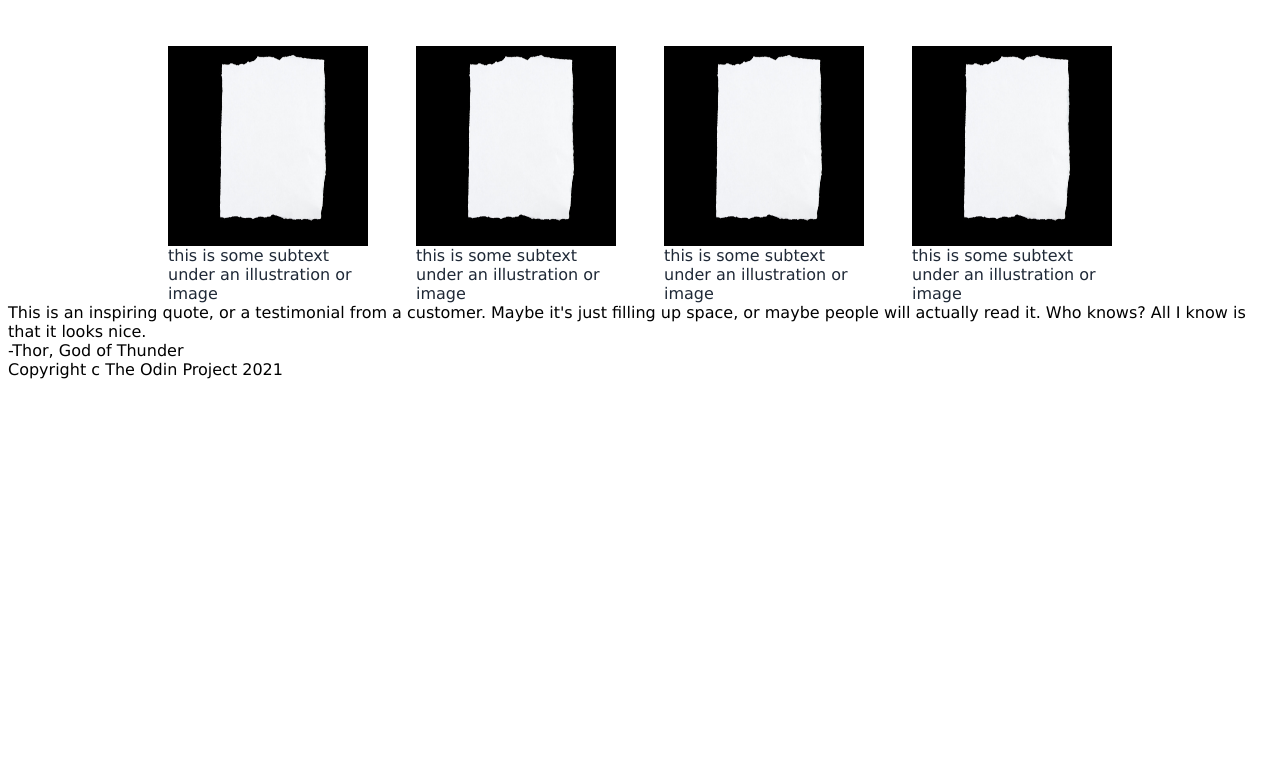
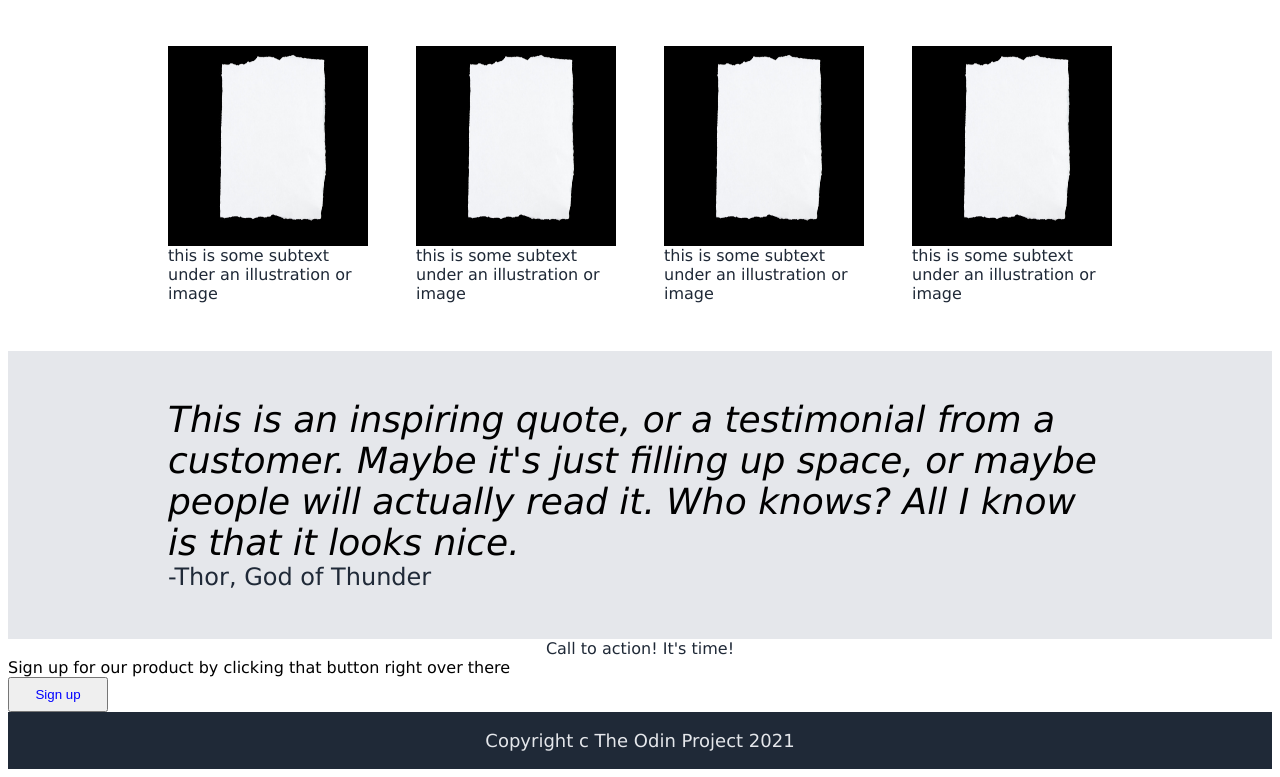
Before and after one commit to lwatson912/TOP-landing-page, a plain HTML site: page index.html in a window 1280 px wide. Shown: the part 575-1352 px from the top of the page. Before the commit the page ends 962 px from the top, so only its background shows below. Drawn offline with Linux system fonts and the light colour scheme.

Commit message:
now i have finished the html

```diff
--- a/index.html
+++ b/index.html
@@ -51,9 +51,18 @@
             </div>
     </div>
     <div class="thor-container">
-        <div class="thor-quote">This is an inspiring quote, or a testimonial from a customer. Maybe it's just filling up space, or maybe people will actually read it. Who knows? All I know is that it looks nice.
+        <div class="thor-quote-container">
+            <div class="thor-quote">This is an inspiring quote, or a testimonial from a customer. Maybe it's just filling up space, or maybe people will actually read it. Who knows? All I know is that it looks nice.
+            </div>
+            <div class="thor">-Thor, God of Thunder
+            </div>
         </div>
-        <div class="thor">-Thor, God of Thunder
+    </div>
+    <div class="call-to-actoin">
+        <div class="call-container">
+            <div class="call text">Call to action! It's time!</div>
+            <div class="call-quote">Sign up for our product by clicking that button right over there</div>
+            <button>Sign up</button>
         </div>
     </div>
     <div class="footer">Copyright c The Odin Project 2021</div>
--- a/styles.css
+++ b/styles.css
@@ -95,6 +95,7 @@ button {
     width: 200px;
     justify-content: center;
     align-items: center;
+    padding-bottom: 48px;
 }
 
 .text {
@@ -104,10 +105,40 @@ button {
     align-items: center;
 }
 
-.thor-container
+.thor-container {
+    display: flex;
+    background-color: #e5e7eb;
+    flex-direction: column;
+    justify-content: center;
+    align-items: center;
+}
 
-.thor-quote
+.thor-quote {
+    display: flex;
+    font: #1f2937;
+    font-size: 36px;
+    font-style: italic;
+}
 
-.thor
+.thor-quote-container {
+    display: flex;
+    flex-direction: column;
+    width: 944px;
+    padding: 48px;
+}
 
-.footer
+.thor {
+    display: flex;
+    color: #1f2937;
+    font-size: 24px;
+}
+
+.footer {
+    display: flex;
+    background-color: #1f2937;
+    justify-content: center;
+    align-items: center;
+    padding: 18px;
+    color: #e5e7eb;
+    font-size: 18px;
+}
```
